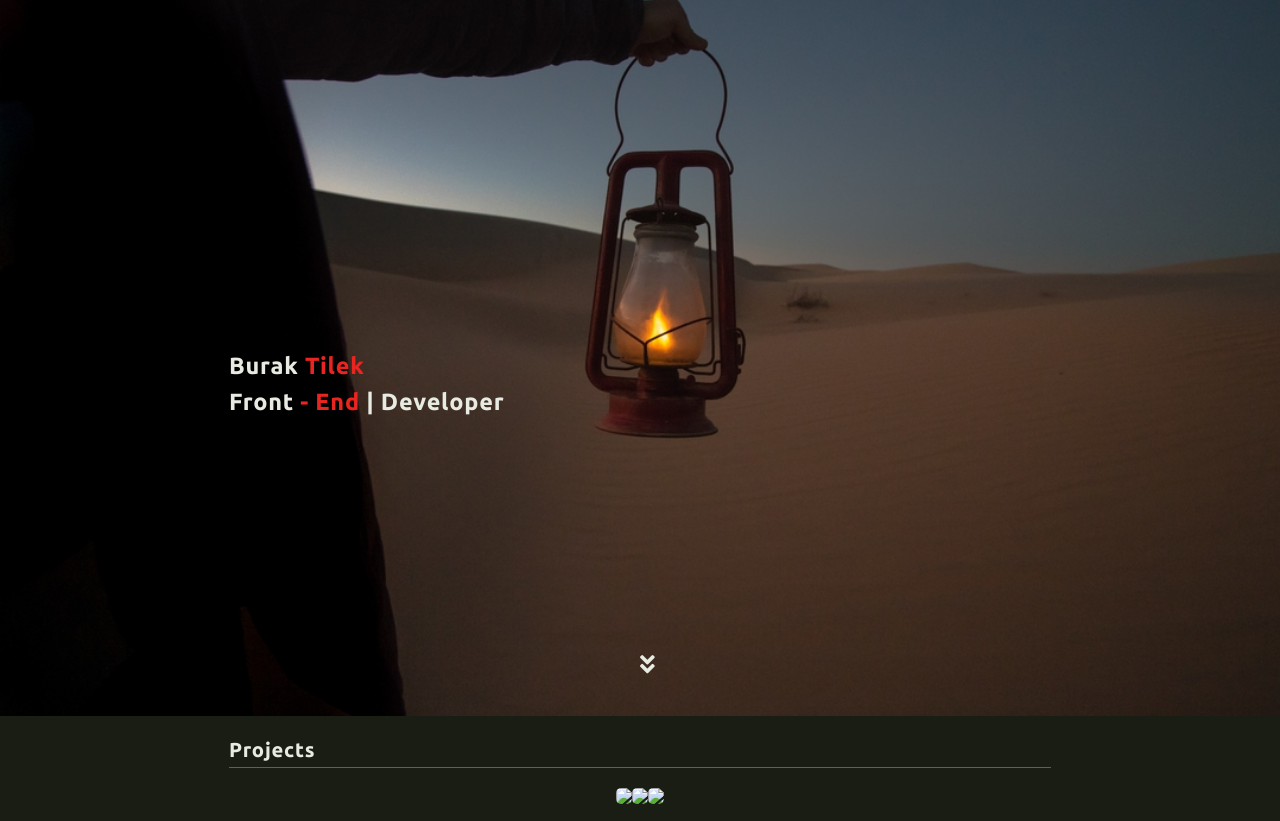
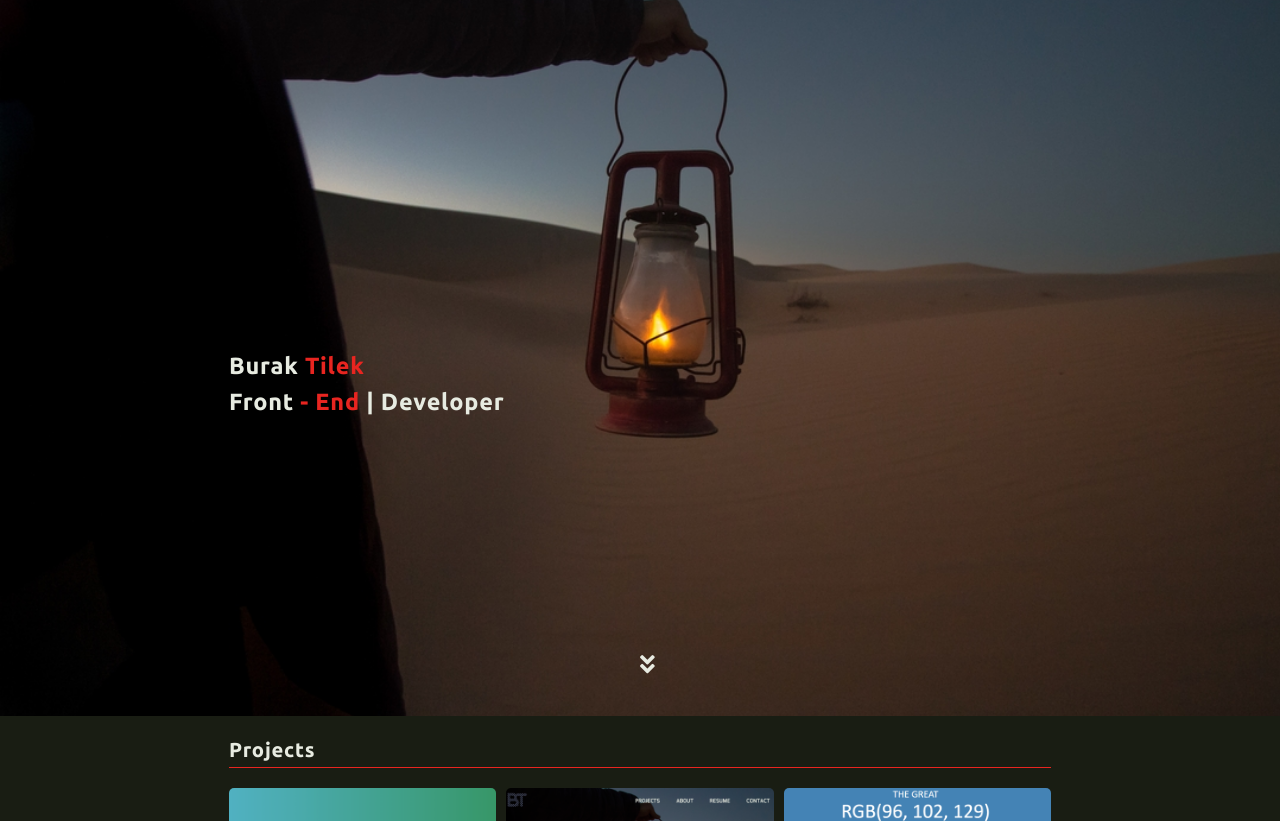
Before and after one commit to ucanfil/Portfolio-Site, a website: page index.html in a window 1280 px wide. Shown: the part 84-905 px from the top of the page. Drawn offline with Linux system fonts and the light colour scheme; a web font is replaced by a local one.

Commit message:
Srcset,sizes and alt attributes added to the image files

```diff
--- a/index.html
+++ b/index.html
@@ -39,7 +39,8 @@
     <div id="showcase">
       <section id="project-1" class="project-sections">
         <figure class="p-figure figure-1">
-          <img src="img/todo.png">
+          <img src="img/todo-small_300.png" srcset="img/todo-small_300.png 300w, img/todo-medium_600.png 600w" sizes="(max-width: 650px) 100vw, (min-width: 651px) and (max-width: 950px), 50vw, (min-width: 951px) 33vw"
+          alt="To-Do App preview">
         </figure>
         <div class="project-content">
           <h2>A Simple To-Do App</h2>
@@ -49,7 +50,7 @@
       </section>
       <section id="project-2" class="project-sections">
         <figure class="p-figure figure-2">
-          <img src="img/todo.png">
+          <img src="img/todo.png" srcset="img/portfolio-small_300.png 300w, img/portfolio-medium_600.png 600w" sizes="(max-width: 650px) 100vw, (min-width: 651px) and (max-width: 950px), 50vw, (min-width: 951px) 33vw" alt="Portfolio website preview">
         </figure>
         <div class="project-content">
           <h2>Personal Portfolio Website</h2>
@@ -58,7 +59,7 @@
       </section>
       <section id="project-3" class="project-sections">
         <figure class="p-figure figure-3">
-          <img src="img/todo.png">
+          <img src="img/todo.png" srcset="img/colorgame-small_300.png 300w, img/colorgame-medium_600.png 600w" sizes="(max-width: 650px) 100vw, (min-width: 651px) and (max-width: 950px), 50vw, (min-width: 951px) 33vw" alt="Color game preview">
         </figure>
         <div class="project-content">
           <h2>Color Guessing Game</h2>
```
